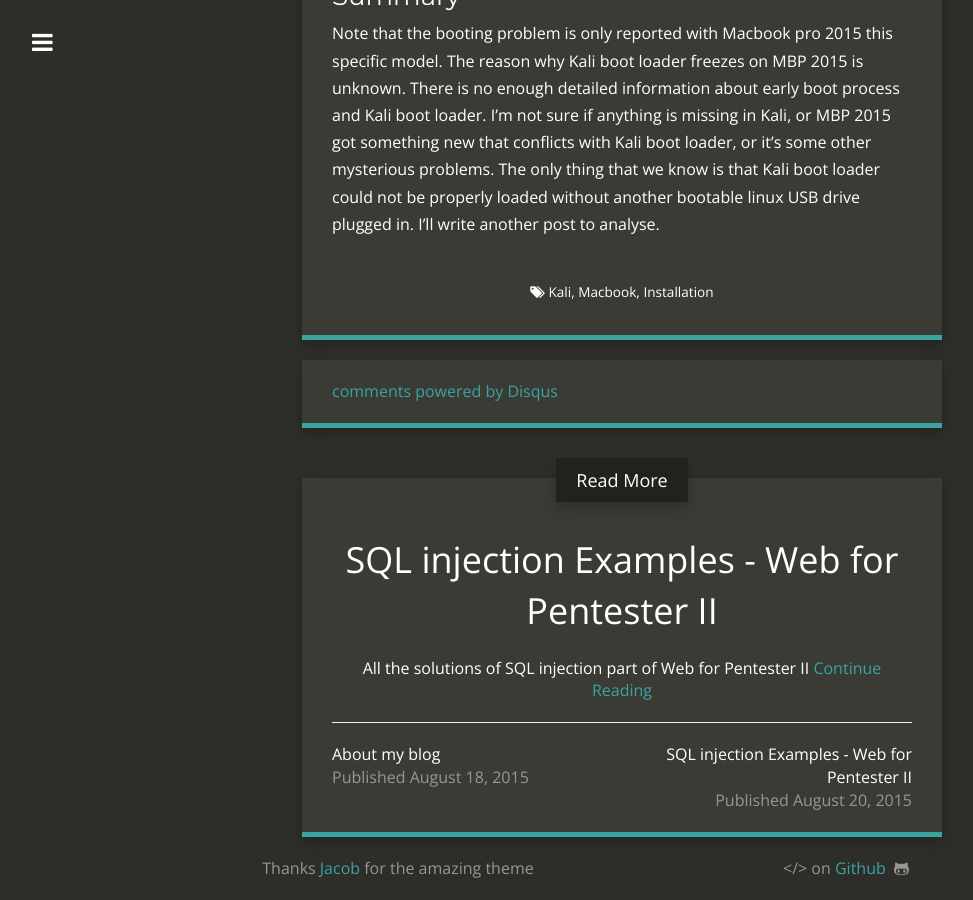
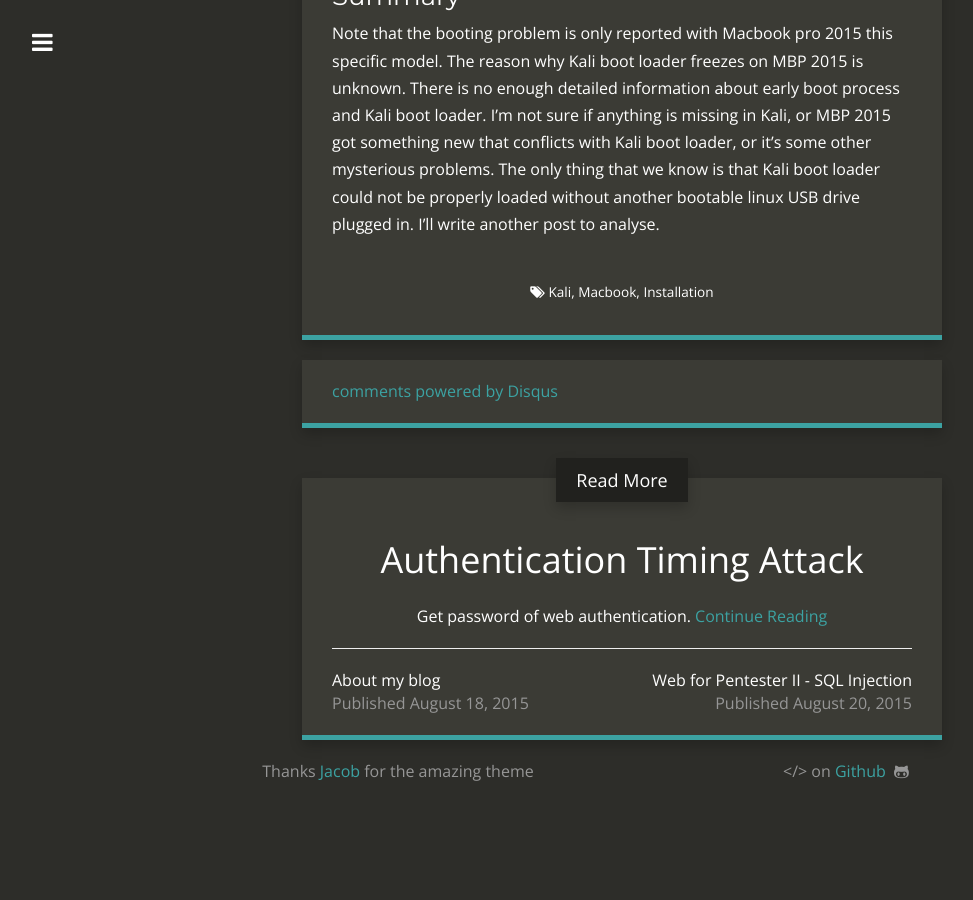
Before and after one commit to yzh503/yzh503.github.io, a Jekyll site: the page built from _posts/2015-08-19-Kali-installation-tips-for-MBP-2015.markdown, in a window 1280 px wide and 900 px high, scrolled down 2223 px. Shown: the whole window, without its empty margins (18-991 px from the left). Built offline with Jekyll 4.4.1, drawn with Linux system fonts in a browser that asks for light colours; nearby versions of some CDN libraries; Markdown is read by kramdown in place of the engine named in the settings; comment, search, counter and statistics services are not loaded; after the commit the page ends 3026 px from its top, so only the background shows below that; some of the changed lines change nothing that is shown.

Commit message:
new post

```diff
--- a/_posts/2015-08-20-sql-injection-web-for-pentester-II.markdown
+++ b/_posts/2015-08-20-sql-injection-web-for-pentester-II.markdown
@@ -1,6 +1,6 @@
 ---
 layout: post
-title: SQL injection Examples - Web for Pentester II
+title: Web for Pentester II - SQL Injection
 date: 2015-08-20
 author: yzh503
 summary: All the solutions of SQL injection part of Web for Pentester II
--- /dev/null
+++ b/_posts/2015-08-21-authentication-timing-attack.markdown
@@ -0,0 +1,73 @@
+---
+layout: post
+title: Authentication Timing Attack
+date: 2015-08-21
+author: yzh503
+summary: Get password of web authentication.
+categories: Web_Penetration
+tags:
+ - Web penetration
+ - Authentication Timing Attack
+---
+
+##Background
+Non-constant string comparison time is a vulnerablity of web authentication. If a web developer did not set up constant response time, attackers may get the password by comparing response time of requests. In this article, we will use [Web for Pentester II](https://pentesterlab.com/exercises/web_for_pentester_II) authentication exercise 2 as an example.
+
+##Basics
+![auth page](http://theimagehost.net/upload/a1a7047fe4a55636d6a11fd3cdc26dd4.png)
+The process of authenticating is as the following:
+1. The browser sends a HTTP authentication request.
+2. The server compares the strings, and sends response.
+
+There are different types of auth requests, such as Basic, Digest, and custom authentication. The username and password are concealed in the HTTP header. This is the header of Basic Authentication, which is the type of authentication in this example.
+{% highlight html %}
+GET /authentication/example2 HTTP/1.1
+Host: http://192.168.56.101
+Authorization: Basic dXNlcm5hbWU6cGFzc3dvcmQ=
+{% endhighlight %}
+"dXNlcm5hbWU6cGFzc3dvcmQ=" is the base64 code of "username:password". The response will give you the status, which is whether you are authenticated or not, and some other content. Status code 200 is success, and 401 is fail.
+
+
+##How to
+Suppose the actual password is "abcde". Comparing "abcde" with "ab123" and "abc123", the second one takes more time than the first one. The first one compares 3 characters, and stops at the third letter. The second one compares 4 letters, and stops at the fourth character. Based on this time difference, you could get the correct characters one by one, by comparing the response time of the auth requests.
+
+
+##Details
+Write a script to send authentication requests, and jot down the response time automatically. For example, this is a part of my ouput.
+{% highlight html%}
+$ python ex2.py
+ 0 0 1.408078
+ 1 1 1.408148
+ 2 2 1.408747
+...
+23 n 1.408357
+24 o 1.408269
+25 p 1.609422
+26 q 1.407573
+27 r 1.406407
+...
+--------------------
+Suggest:  25
+Select one: 25
+...
+ 1 p1 1.607937
+ 2 p2 1.608372
+ 3 p3 1.607752
+ 4 p4 1.810275
+ 5 p5 1.608626
+ 6 p6 1.609457
+...
+--------------------
+Suggest:  4
+Select one: 4
+...
+ 0 p40 1.809672
+ 1 p41 1.810446
+ 2 p42 1.808867
+...
+{% endhighlight %}
+The format follows "Index password response_time". In the first loop, I sent requests with one character as password. "p" took longer to respond, which indicated that p is likely to be contained in the password. With the correct bit confirmed, we can then test on next bit. To make the script more reliable and stable, it is better to be able to select each character manually, and even go back. It has to stop when it finds the correct password (getting response 200).
+
+
+###Script
+For this example, I used python to send requests and count time. Requests: HTTP for Humans is an amazing library for HTTP request. You can write extremely simple neat code to send requests with this library. time.time() can be used to measure the response time. Note that time.clock() and time.time() is different. clock() counts the processing time with respect to the CPU clock, while time() counts the local time, including network latency.
```
